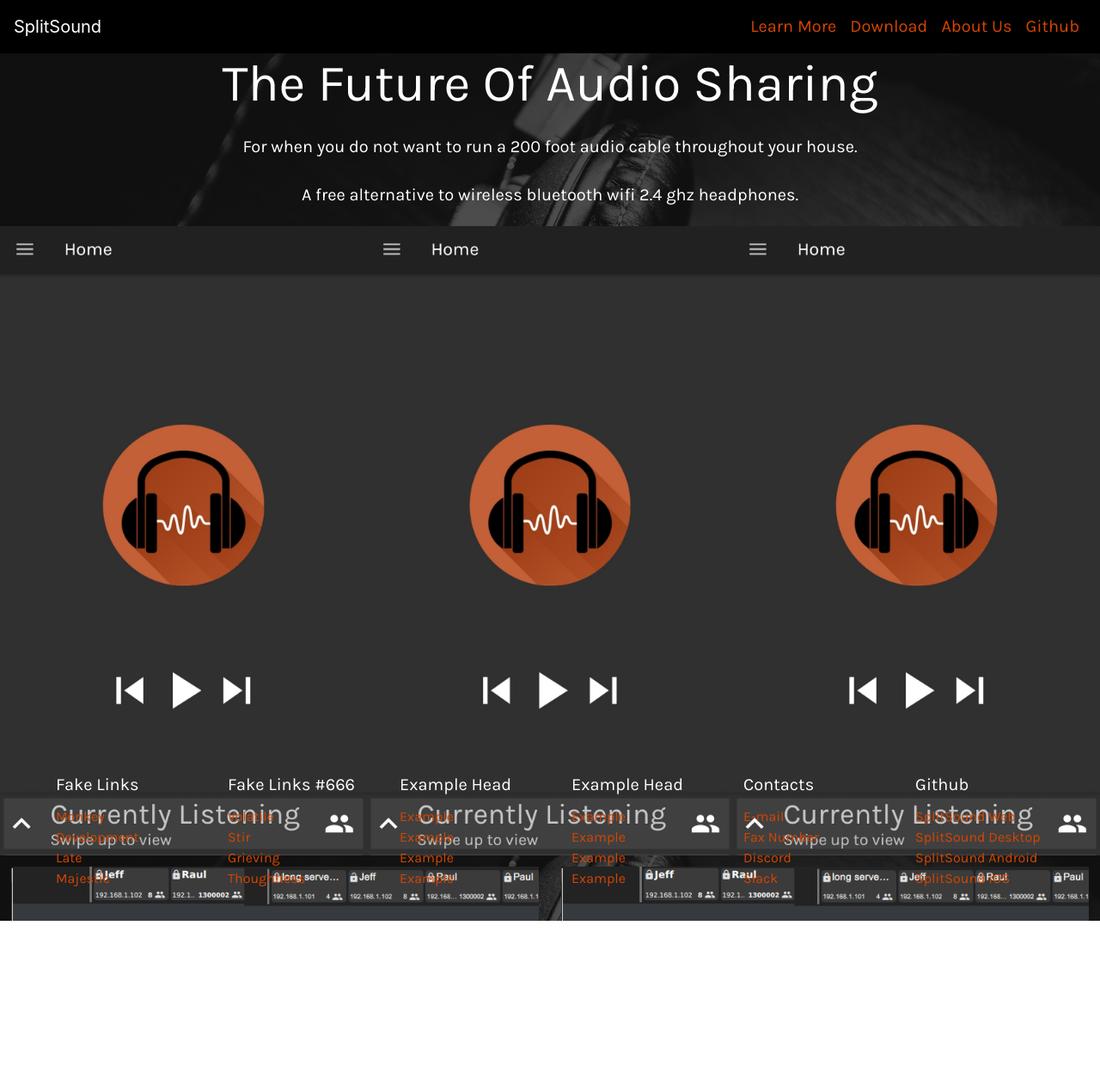
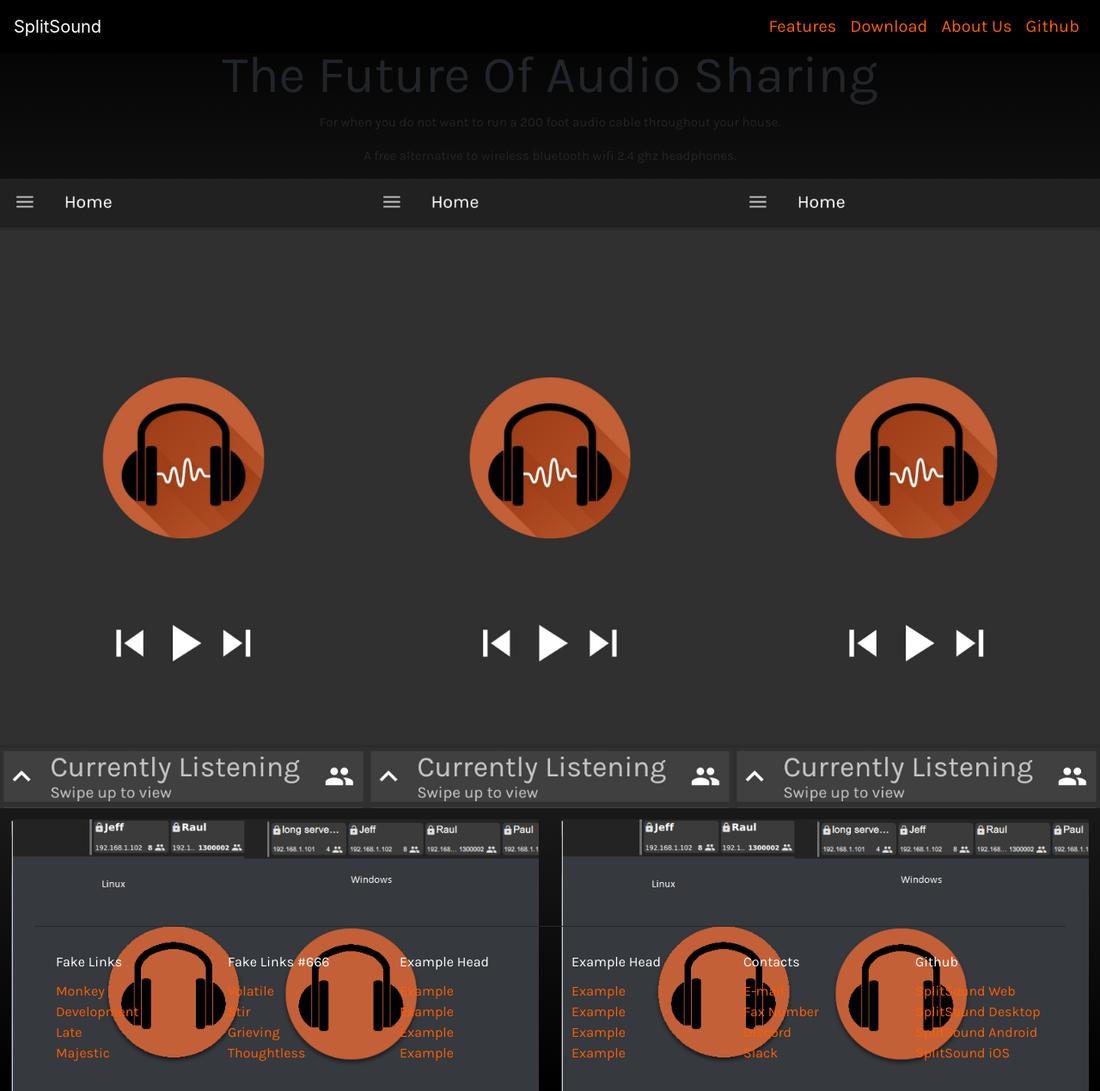
Before and after one commit to symboxtra/SplitSound-Web, a Vue app: page /#/home in a window 1280 px wide. Shown: the whole page at 86% size. Before the commit the page ends 1071 px from the top, so only its background shows below. Built offline with nearby package versions, Linux system fonts and the light colour scheme.

Commit message:
added margin and padding to the bottom of the page and changes learn more to features

```diff
--- a/src/App.vue
+++ b/src/App.vue
@@ -55,7 +55,7 @@
                 switch (modedPath) {
                     case 'home':
                         return 0;
-                    case 'learn-more':
+                    case 'features':
                         return 1;
                     case 'download':
                         return 2;
--- a/src/assets/css/components-style/home-style.css
+++ b/src/assets/css/components-style/home-style.css
@@ -45,7 +45,7 @@
     }
 
     p {
-        font-size: 16px;
+        font-size: 20px;
     }
 }
 
@@ -93,7 +93,7 @@
     }
 
     p {
-        font-size: 20px;
+        font-size: 15px;
     }
 }
 
--- a/src/assets/css/footer.css
+++ b/src/assets/css/footer.css
@@ -1,12 +1,11 @@
-.flexWrapper{
+.flexWrapper {
     display: flex;
     justify-content: space-around;
     flex-wrap: wrap;
-    padding: 0 40px 20px;
-    margin-top: 50px;
+    padding-top: 15px;
 }
 
-.flexWrapper > div{
+.flexWrapper > div {
     background-color: transparent;
     width: 150px;
     height: 150px;
@@ -15,19 +14,27 @@
 .footer {
     position: relative;
     bottom: 0;
+    padding: 10px 40px;
+    margin-top: 200px;
 }
 
-.footerHead{
+.footerHead {
     color: white;
-    font-size: 20px;
+    font-size: 16px;
     font-family: var(--fonts);
     margin-bottom: 13px;
 }
 
-.footerElement{
-    color: var(--splitSoundOrange) ;
+.footerElement {
+    color: var(--splitSoundOrange);
     font-size: 16px;
     font-family: var(--fonts);
     padding: 0;
     margin: 0;
 }
+
+hr {
+    background-color: #282828;
+    height: 1px;
+    border: 0;
+}
--- a/src/assets/css/main.css
+++ b/src/assets/css/main.css
@@ -3,12 +3,13 @@
 
 :root {
     --fonts: 'Karla', sans-serif;
-    --splitSoundOrange:  #D44500;
+    --splitSoundOrange:  #FD5F00;
 }
 
 .main {
     font-family: var(--fonts);
-    background: linear-gradient(rgba(0, 0, 0, 0.6), rgba(0, 0, 0, 0.6)), url("../images/headphone-pic.jpg") no-repeat center center fixed;
+    /*background: linear-gradient(rgba(0, 0, 0, 0.6), rgba(0, 0, 0, 0.6)), url("../images/headphone-pic.jpg") no-repeat center center fixed;*/
+    background: linear-gradient(black, #303030, black);
     background-size: cover;
     height: 100%;
     width: 100%;
@@ -21,7 +22,7 @@
     background-color: black;
 }
 
-.navbar .navbar-nav li a {
+.navbar .navbar-nav li a{
     color: var(--splitSoundOrange) !important;
     font-size: 20px !important;
     font-family: var(--fonts);;
--- a/src/components/LearnMore.vue
+++ b/src/components/Features.vue
@@ -1,12 +1,12 @@
 <template>
     <div class="content">
-        <h1 class="center">Learn More</h1>
+        <h1 class="center">Features</h1>
     </div>
 </template>
 
 <script>
     export default {
-        name: "LearnMore"
+        name: "Features"
     }
 </script>
 
--- a/src/components/Footer.vue
+++ b/src/components/Footer.vue
@@ -1,6 +1,7 @@
 <template>
     <div>
         <footer class="footer">
+            <hr>
             <div class="flexWrapper">
                 <div>
                     <h3 class="footerHead">Fake Links</h3>
--- a/src/components/Home.vue
+++ b/src/components/Home.vue
@@ -20,6 +20,5 @@
 </script>
 
 <style scoped>
-    @import "../assets/css/components.css";
     @import "../assets/css/components-style/home-style.css";
 </style>
--- a/src/components/Navbar.vue
+++ b/src/components/Navbar.vue
@@ -11,7 +11,7 @@
             <div class="collapse navbar-collapse" id="navbarSupportedContent">
                 <ul class="navbar-nav ml-auto">
                     <li class="nav-item ml-auto">
-                        <router-link to="learn-more" class="nav-link">Learn More</router-link>
+                        <router-link to="features" class="nav-link">Features</router-link>
                         <!--<a class="nav-link" href="#">Learn More</a>-->
                     </li>
                     <li class="navbar-nav ml-auto">
--- a/src/router.js
+++ b/src/router.js
@@ -2,7 +2,7 @@
 import Router from 'vue-router';
 
 import Home from '@/components/Home'
-import LearnMore from '@/components/LearnMore'
+import Features from '@/components/Features'
 import Download from '@/components/Download'
 import AboutUs from '@/components/AboutUs'
 
@@ -15,8 +15,8 @@
             component: Home
         },
         {
-            path: '/learn-more',
-            component: LearnMore
+            path: '/features',
+            component: Features
         },
         {
             path: '/download',
```
